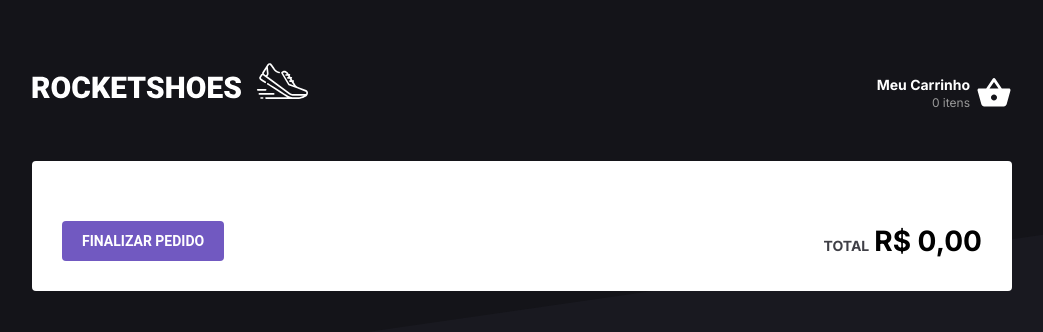
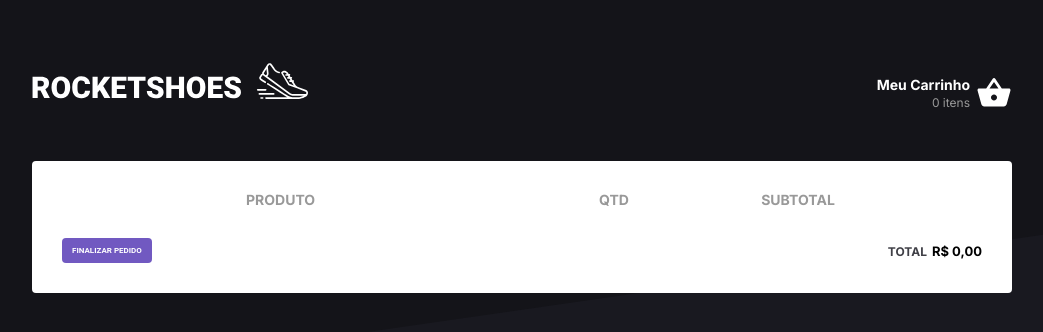
Before and after one commit to pedroohmf/carrinho-de-compras, a Next.js app: page /Cart in a window 1280 px wide. Shown: the top 332 px of the page, without its empty margins (118-1161 px from the left). Built offline with nearby package versions, Linux system fonts and the light colour scheme.

Commit message:
Refazendo versão mobile

```diff
--- a/src/app/Cart/page.tsx
+++ b/src/app/Cart/page.tsx
@@ -6,6 +6,7 @@ import TBody from '@/components/TBody/page';
 import Header from '@/components/Header/page';
 import { useCart } from '@/hooks/useCart';
 import { formatPrice } from '@/util/format';
+import Table from '@/components/Table/page';
 
 const Cart = (): JSX.Element => {
     const { cart } = useCart();
@@ -19,16 +20,12 @@ const Cart = (): JSX.Element => {
         <>
             <Header />
             <div className='p-[30px] bg-white rounded-[4px]'>
-                <table className='w-full'>
-                    <THeader/>
-                    <TBody/>
-                </table>
-
+                <Table />
                 <footer className='mt-[30px] flex justify-between items-center'>
-                    <button type="button" className='bg-[#7159c1] text-white border-0 rounded-[4px] py-[12px] px-[20px] font-bold uppercase hover:bg-[#7159c1]/60'>Finalizar pedido</button>
+                    <button type="button" className='bg-[#7159c1] text-white border-0 rounded-[4px] lg:py-[12px] lg:px-[20px] font-bold uppercase hover:bg-[#7159c1]/60 cel:text-[8px] cel:py-[8px] cel:px-[10px]'>Finalizar pedido</button>
                     <div className='flex items-baseline'>
-                    <span className='text-zinc-700 font-bold'>TOTAL</span>
-                    <strong className='text-[28px] ml-[5px] text-black'>{total}</strong>
+                    <span className='text-zinc-700 font-bold cel:text-[12px] ml-[2px]'>TOTAL</span>
+                    <strong className='text-[28px] ml-[5px] text-black cel:text-[13px]'>{total}</strong>
                     </div>
                 </footer>
             </div>
--- /dev/null
+++ b/src/components/Table/page.tsx
@@ -0,0 +1,105 @@
+import { useCart } from "@/hooks/useCart";
+
+import { MdAddCircleOutline, MdDelete, MdRemoveCircleOutline } from "react-icons/md";
+
+
+interface Product {
+    id: number;
+    title: string;
+    price: number;
+    image: string;
+    amount: number;
+}
+
+
+const Table = () => {
+    const { cart, updateProductAmount, removeProduct }  = useCart();
+
+    function handleProductIncrement(product: Product) {
+        updateProductAmount({productId: product.id, amount: product.amount + 1})
+    }
+
+    function handleProductDecrement(product: Product) {
+        updateProductAmount({productId: product.id, amount: product.amount - 1})
+    }
+
+    function handleRemoveProduct(productId: number) {
+        removeProduct(productId);
+    }
+
+  return (
+    <table className="w-full">
+       <thead >
+            <tr className="hidden lg:grid grid-cols-[20%_30%_20%_20%_10%]">
+                <th className="text-[#999] text-left "aria-label="product image" />
+                <th className="text-[#999] text-left ">PRODUTO</th>
+                <th className="text-[#999] text-left flex justify-center">QTD</th>
+                <th className="text-[#999] text-left flex justify-center">SUBTOTAL</th>
+                <th className="text-[#999] text-left "aria-label='delete icon' />
+            </tr>
+            </thead>
+
+            {cart.map( item => (
+                <tbody key={item.id} className="">
+                    <tr data-testid="product" className="grid grid-cols-[45%_45%_10%] pb-6 mb-6 border-b-[1px] border-b-[#ddd] lg:grid lg:grid-cols-[20%_30%_20%_20%_10%]">
+                        <td className="">
+                            <img className="w-[75px] min-w-[75px] h-[75px] min-h-[75px] flex justify-center items-center lg:w-[100px] lg:h-[100px]" src={item.image} alt={item.title} />
+                        </td>
+                        <td className="text-black flex flex-col justify-center content-start text-left">
+                            <strong className="text-left text-[#61605a]">{item.title}</strong>
+                            <span className="hidden lg:block font-bold text-[16px]">R$ {item.price}</span>
+                        </td>
+                        <td className="flex justify-center items-baseline lg:order-last">
+                            <button
+                                className="absolut top-0 right-0"
+                                type="button"
+                                data-testid="remove-product"
+                                title='Remover produto'
+                                onClick={() => handleRemoveProduct(item.id)}
+                            >
+                                <MdDelete size={20} className="text-[#7159c1] hover:text-[#7159c1]/60" />
+                            </button>
+                        </td>
+
+                        <td className="py-[15px] flex flex-row justify-center items-center">
+                            <div className="flex justify-center items-center">
+                                <button
+                                    className="bg-none border-0 p-[6px] cel:p-[4px]"
+                                    type='button'
+                                    data-testid="decrement-product"
+                                    title='Diminuir a quantidade de produto'
+                                    disabled={item.amount <= 1}
+                                    onClick={()=> handleProductDecrement(item)}
+                                >
+                                    <MdRemoveCircleOutline size={20} className="text-[#7159c1] hover:text-[#7159c1]/60" />
+                                </button>
+                                <input
+                                    className="border-[1px] border-[#ddd] rounded-[4px] w-[50px] text-center text-[#666] p-[6px] mr-[3px]"
+                                    type="text"
+                                    data-testid="product-amount"
+                                    readOnly
+                                    value={item.amount}
+                                    title='Quantidade de produto'
+                                />
+                                <button
+                                    type="button"
+                                    data-testid="increment-product"
+                                    title='Adicionar mais um produto'
+                                    onClick={() => handleProductIncrement(item)}
+                                >
+                                    <MdAddCircleOutline size={20} className="text-[#7159c1] hover:text-[#7159c1]/60"  />
+                                </button>
+                            </div>
+                        </td>
+                        <td className="py-[15px] flex justify-center items-center">
+                            <strong className=" text-[#333] block ">R$ {item.price * item.amount} </strong>
+                        </td>
+
+                    </tr>
+            </tbody>
+        ))}
+    </table>
+  );
+};
+
+export default Table;
```
